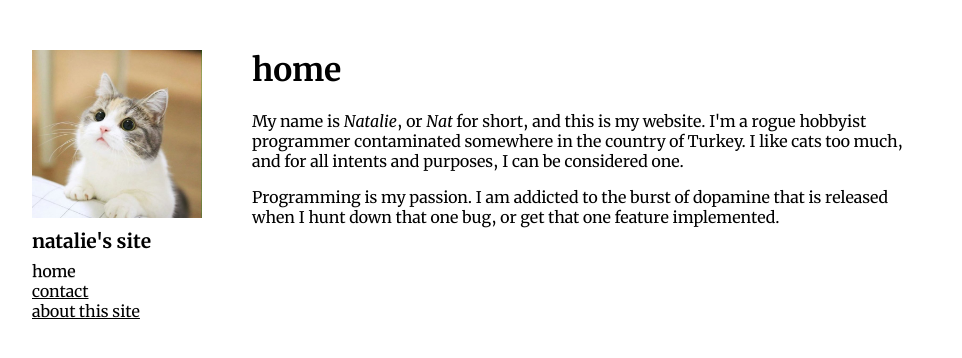
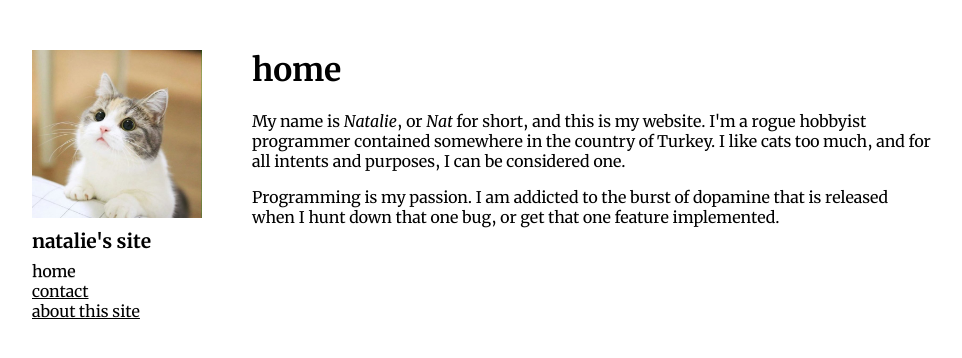
Before and after one commit to nataliemeow/nataliemeow.github.io, a plain HTML site: page index.html in a window 1280 px wide. Shown: the whole page, without its empty margins (158-1120 px from the left). Drawn offline with Linux system fonts and the light colour scheme.

Commit message:
i am not very good at english. contained

```diff
--- a/index.html
+++ b/index.html
@@ -22,7 +22,7 @@
 			</nav>
 			<main>
 				<h1>home</h1>
-				<p>My name is <em>Natalie</em>, or <em>Nat</em> for short, and this is my website. I'm a rogue hobbyist programmer contaminated somewhere in the country of Turkey. I like cats too much, and for all intents and purposes, I can be considered one.</p>
+				<p>My name is <em>Natalie</em>, or <em>Nat</em> for short, and this is my website. I'm a rogue hobbyist programmer contained <!-- AURGH --> somewhere in the country of Turkey. I like cats too much, and for all intents and purposes, I can be considered one.</p>
 				<p>Programming is my passion. I am addicted to the burst of dopamine that is released when I hunt down that one bug, or get that one feature implemented.</p>
 			</main>
 		</div>
```
